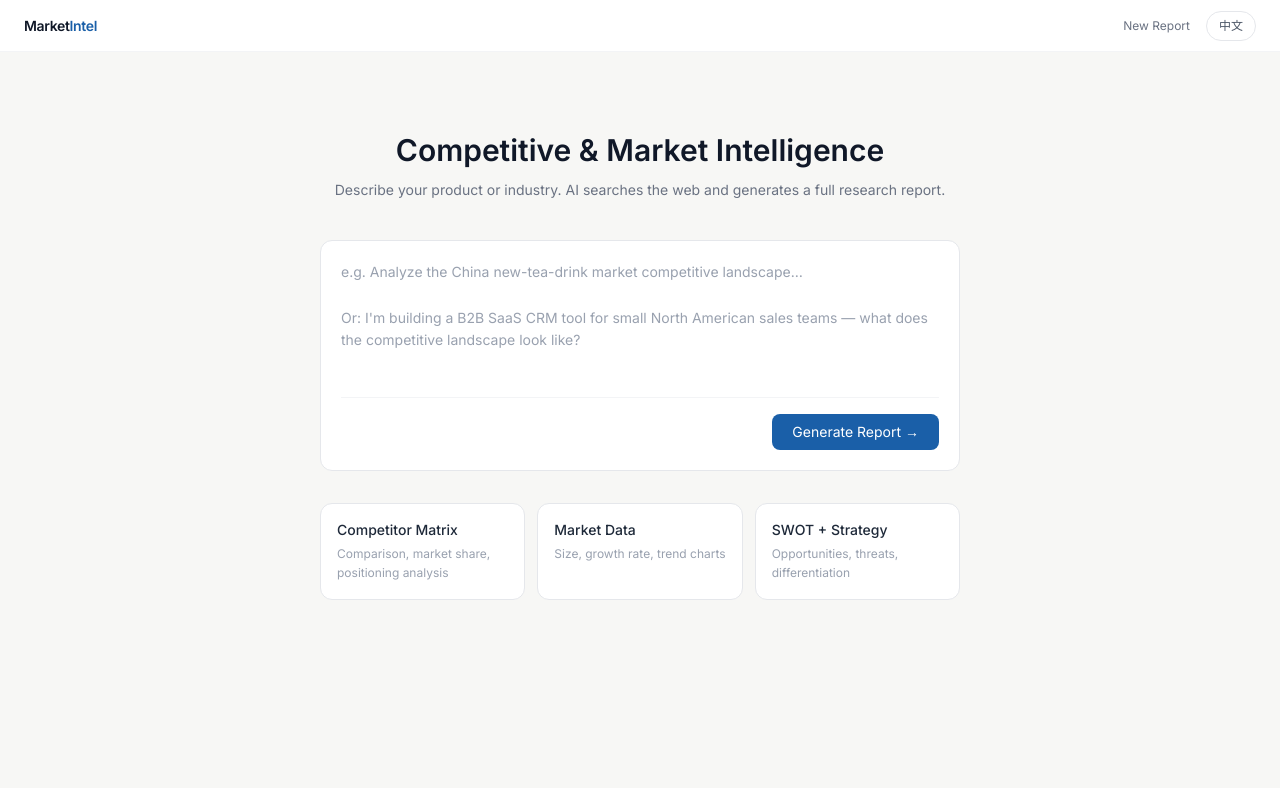
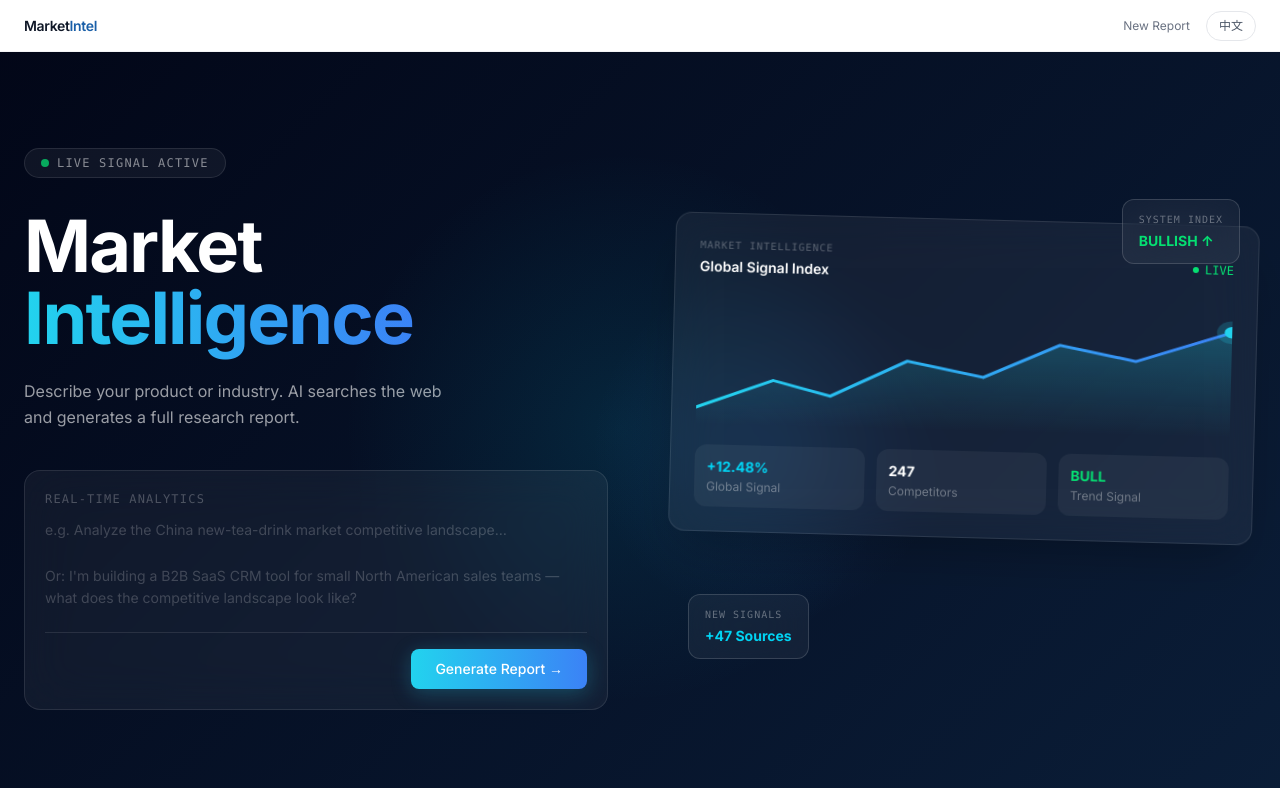
Before and after one commit to xiaoyifan227-cell/marketintel, a Next.js app: page / in a window 1280 px wide. Shown: the top 788 px of the page. Built offline with nearby package versions, Linux system fonts and the light colour scheme.

Commit message:
premium dark UI重设计：深色渐变背景、glassmorphism卡片、仪表盘mockup

```diff
--- a/src/app/page.tsx
+++ b/src/app/page.tsx
@@ -70,7 +70,7 @@ export default function Home() {
 
   if (loading) {
     return (
-      <div className="min-h-screen bg-[#F7F7F5]">
+      <div className="min-h-screen" style={{ background: 'linear-gradient(135deg, #020617 0%, #0B1F3A 100%)' }}>
         <Navbar />
         <LoadingDisplay lines={progressLines} />
       </div>
@@ -78,37 +78,105 @@ export default function Home() {
   }
 
   return (
-    <div className="min-h-screen bg-[#F7F7F5]">
+    <div className="min-h-screen relative overflow-hidden" style={{ background: 'linear-gradient(135deg, #020617 0%, #0B1F3A 100%)' }}>
+      {/* Ambient glow blobs */}
+      <div
+        className="absolute top-32 left-1/4 w-[600px] h-[600px] rounded-full pointer-events-none"
+        style={{ background: 'radial-gradient(circle, rgba(6,182,212,0.12) 0%, transparent 65%)' }}
+      />
+      <div
+        className="absolute top-64 right-1/4 w-96 h-96 rounded-full pointer-events-none"
+        style={{ background: 'radial-gradient(circle, rgba(59,130,246,0.10) 0%, transparent 65%)' }}
+      />
+
       <Navbar />
-      <div className="max-w-2xl mx-auto px-4 pt-20 pb-16">
-        <h1 className="text-3xl font-semibold text-gray-900 mb-3 text-center">{t('home.title')}</h1>
-        <p className="text-gray-500 text-center mb-10 text-sm">{t('home.subtitle')}</p>
 
-        <div className="bg-white border border-gray-200 rounded-xl p-5 mb-4">
+      {/* ── Hero ── */}
+      <div className="max-w-7xl mx-auto px-6 pt-24 pb-20">
+        <div className="grid grid-cols-1 lg:grid-cols-2 gap-16 items-center">
+
+          {/* Left: copy + input */}
+          <div>
+            {/* Live badge */}
+            <div className="inline-flex items-center gap-2 bg-white/5 border border-white/10 rounded-full px-4 py-1.5 mb-8">
+              <span className="w-2 h-2 rounded-full bg-green-400 animate-pulse" />
+              <span className="text-xs font-mono text-white/50 tracking-widest">LIVE SIGNAL ACTIVE</span>
+            </div>
+
+            {/* Headline */}
+            <h1 className="text-6xl lg:text-7xl font-bold text-white leading-none tracking-tight mb-6">
+              {locale === 'zh' ? (
+                <>
+                  竞品 & 行业<br />
+                  <span
+                    className="bg-clip-text text-transparent"
+                    style={{ backgroundImage: 'linear-gradient(90deg, #22d3ee, #3b82f6)' }}
+                  >
+                    深度情报
+                  </span>
+                </>
+              ) : (
+                <>
+                  Market<br />
+                  <span
+                    className="bg-clip-text text-transparent"
+                    style={{ backgroundImage: 'linear-gradient(90deg, #22d3ee, #3b82f6)' }}
+                  >
+                    Intelligence
+                  </span>
+                </>
+              )}
+            </h1>
+
+            {/* Subtitle */}
+            <p className="text-white/60 text-base leading-relaxed mb-10 max-w-md">
+              {t('home.subtitle')}
+            </p>
+
+            {/* Input card */}
+            <div className="bg-white/5 backdrop-blur-xl border border-white/10 rounded-2xl p-5">
+              <div className="text-xs font-mono text-white/25 tracking-widest mb-3">REAL-TIME ANALYTICS</div>
               <textarea
-            className="w-full text-sm text-gray-800 placeholder-gray-400 resize-none outline-none leading-relaxed"
-            rows={5}
+                className="w-full text-sm text-white/85 placeholder-white/20 resize-none outline-none leading-relaxed bg-transparent"
+                rows={4}
                 placeholder={t('home.placeholder')}
                 value={query}
                 onChange={e => setQuery(e.target.value)}
               />
-          <div className="flex justify-end mt-4 pt-4 border-t border-gray-100">
+              <div className="flex items-center justify-between mt-4 pt-4 border-t border-white/10">
+                {error
+                  ? <p className="text-red-400 text-xs">{error}</p>
+                  : <div />
+                }
                 <button
                   onClick={handleSubmit}
-              className="bg-[#1A5FA8] text-white text-sm px-5 py-2 rounded-lg hover:bg-[#154d8a] transition-colors"
+                  className="text-white text-sm font-medium px-6 py-2.5 rounded-lg transition-all duration-300 whitespace-nowrap shadow-lg hover:shadow-cyan-500/40"
+                  style={{
+                    background: 'linear-gradient(90deg, #22d3ee, #3b82f6)',
+                    boxShadow: '0 4px 20px rgba(34,211,238,0.25)',
+                  }}
                 >
                   {t('home.submitBtn')}
                 </button>
               </div>
             </div>
+          </div>
 
-        {error && <p className="text-red-500 text-sm mb-4">{error}</p>}
+          {/* Right: dashboard mock */}
+          <div className="relative hidden lg:block">
+            <DashboardMock />
+          </div>
+        </div>
 
-        <div className="grid grid-cols-3 gap-3 mt-8">
+        {/* Feature cards */}
+        <div className="grid grid-cols-1 sm:grid-cols-3 gap-4 mt-20">
           {(['competitors', 'market', 'swot'] as const).map(f => (
-            <div key={f} className="bg-white border border-gray-200 rounded-xl p-4">
-              <div className="text-sm font-medium text-gray-800 mb-1">{t(`home.features.${f}.title`)}</div>
-              <div className="text-xs text-gray-400 leading-relaxed">{t(`home.features.${f}.desc`)}</div>
+            <div
+              key={f}
+              className="bg-white/5 backdrop-blur-xl border border-white/10 rounded-xl p-5 hover:bg-white/[0.08] transition-all duration-300"
+            >
+              <div className="text-sm font-medium text-white/80 mb-1">{t(`home.features.${f}.title`)}</div>
+              <div className="text-xs text-white/40 leading-relaxed">{t(`home.features.${f}.desc`)}</div>
             </div>
           ))}
         </div>
@@ -117,6 +185,103 @@ export default function Home() {
   );
 }
 
+/* ─── Dashboard Mock ─── */
+function DashboardMock() {
+  // Chart points: x 0–280, y 0–90 (lower = higher on screen)
+  const pts: [number, number][] = [
+    [0, 78], [40, 58], [70, 68], [110, 42], [150, 52], [190, 28], [230, 38], [280, 16],
+  ];
+  const polyline = pts.map(([x, y]) => `${x},${y}`).join(' ');
+  const areaPath =
+    `M ${pts[0][0]},${pts[0][1]} ` +
+    pts.slice(1).map(([x, y]) => `L ${x},${y}`).join(' ') +
+    ` L 280,90 L 0,90 Z`;
+
+  return (
+    <div className="relative h-[420px]">
+
+      {/* Floating badge — top right */}
+      <div
+        className="absolute -top-5 right-4 z-20 bg-white/5 backdrop-blur-xl border border-white/15 rounded-xl px-4 py-3 animate-pulse"
+        style={{ animationDuration: '3s' }}
+      >
+        <div className="text-[10px] font-mono text-white/35 tracking-widest mb-1">SYSTEM INDEX</div>
+        <div className="text-sm font-bold text-green-400">BULLISH ↑</div>
+      </div>
+
+      {/* Main card */}
+      <div
+        className="bg-white/5 backdrop-blur-xl border border-white/10 rounded-2xl p-6 shadow-2xl"
+        style={{ transform: 'rotate(1.5deg)' }}
+      >
+        {/* Card header */}
+        <div className="flex items-center justify-between mb-5">
+          <div>
+            <div className="text-[10px] font-mono text-white/30 tracking-widest mb-1">MARKET INTELLIGENCE</div>
+            <div className="text-white font-semibold text-sm">Global Signal Index</div>
+          </div>
+          <div className="flex items-center gap-1.5">
+            <span className="w-1.5 h-1.5 rounded-full bg-green-400 animate-pulse" />
+            <span className="text-green-400 text-xs font-mono">LIVE</span>
+          </div>
+        </div>
+
+        {/* Line chart */}
+        <div className="h-32 mb-5">
+          <svg viewBox="0 0 280 90" className="w-full h-full" preserveAspectRatio="none">
+            <defs>
+              <linearGradient id="chartLine" x1="0%" y1="0%" x2="100%" y2="0%">
+                <stop offset="0%" stopColor="#22d3ee" />
+                <stop offset="100%" stopColor="#3b82f6" />
+              </linearGradient>
+              <linearGradient id="chartArea" x1="0%" y1="0%" x2="0%" y2="100%">
+                <stop offset="0%" stopColor="#22d3ee" stopOpacity="0.25" />
+                <stop offset="100%" stopColor="#22d3ee" stopOpacity="0" />
+              </linearGradient>
+            </defs>
+            <path d={areaPath} fill="url(#chartArea)" />
+            <polyline
+              points={polyline}
+              fill="none"
+              stroke="url(#chartLine)"
+              strokeWidth="2"
+              strokeLinecap="round"
+              strokeLinejoin="round"
+            />
+            {/* End-point pulse */}
+            <circle cx={pts[pts.length - 1][0]} cy={pts[pts.length - 1][1]} r="4" fill="#22d3ee" />
+            <circle cx={pts[pts.length - 1][0]} cy={pts[pts.length - 1][1]} r="8" fill="#22d3ee" fillOpacity="0.2" />
+          </svg>
+        </div>
+
+        {/* Stat grid */}
+        <div className="grid grid-cols-3 gap-3">
+          {[
+            { value: '+12.48%', label: 'Global Signal', color: 'text-cyan-400' },
+            { value: '247',     label: 'Competitors',   color: 'text-white' },
+            { value: 'BULL',    label: 'Trend Signal',  color: 'text-green-400' },
+          ].map(({ value, label, color }) => (
+            <div key={label} className="bg-white/5 rounded-xl p-3">
+              <div className={`${color} text-sm font-bold`}>{value}</div>
+              <div className="text-white/35 text-xs mt-0.5">{label}</div>
+            </div>
+          ))}
+        </div>
+      </div>
+
+      {/* Floating badge — bottom left */}
+      <div
+        className="absolute -bottom-5 left-4 z-20 bg-white/5 backdrop-blur-xl border border-white/15 rounded-xl px-4 py-3"
+        style={{ animation: 'pulse 4s ease-in-out infinite' }}
+      >
+        <div className="text-[10px] font-mono text-white/35 tracking-widest mb-1">NEW SIGNALS</div>
+        <div className="text-sm font-bold text-cyan-400">+47 Sources</div>
+      </div>
+    </div>
+  );
+}
+
+/* ─── Loading Screen ─── */
 function LoadingDisplay({ lines }: { lines: string[] }) {
   const { t } = useLanguage();
   const bottomRef = useRef<HTMLDivElement>(null);
@@ -129,21 +294,22 @@ function LoadingDisplay({ lines }: { lines: string[] }) {
 
   return (
     <div className="max-w-xl mx-auto px-4 pt-24">
-      <h2 className="text-lg font-medium text-gray-800 mb-2">{t('loading.title')}</h2>
-      <p className="text-xs text-gray-400 mb-5">{t('loading.found')}</p>
+      <h2 className="text-lg font-medium text-white/80 mb-2">{t('loading.title')}</h2>
+      <p className="text-xs text-white/30 mb-5">{t('loading.found')}</p>
 
-      {/* progress bar */}
-      <div className="h-1 bg-gray-100 rounded-full overflow-hidden mb-6">
+      <div className="h-1 bg-white/10 rounded-full overflow-hidden mb-6">
         <div
-          className="h-full bg-[#1A5FA8] rounded-full transition-all duration-700"
-          style={{ width: `${progress}%` }}
+          className="h-full rounded-full transition-all duration-700"
+          style={{
+            width: `${progress}%`,
+            background: 'linear-gradient(90deg, #22d3ee, #3b82f6)',
+          }}
         />
       </div>
 
-      {/* live log */}
-      <div className="bg-white border border-gray-200 rounded-xl p-5 font-mono text-xs space-y-2 min-h-[140px]">
+      <div className="bg-white/5 backdrop-blur-xl border border-white/10 rounded-xl p-5 font-mono text-xs space-y-2 min-h-[140px]">
         {lines.length === 0 && (
-          <div className="text-gray-300 animate-pulse">initializing…</div>
+          <div className="text-white/20 animate-pulse">initializing…</div>
         )}
         {lines.map((line, i) => (
           <div
@@ -151,17 +317,17 @@ function LoadingDisplay({ lines }: { lines: string[] }) {
             className="flex items-start gap-2 animate-fade-in"
             style={{ animationDelay: `${i * 50}ms` }}
           >
-            <span className={i === lines.length - 1 ? 'text-[#1A5FA8]' : 'text-green-500'}>
+            <span className={i === lines.length - 1 ? 'text-cyan-400' : 'text-green-500'}>
               {i === lines.length - 1 ? '›' : '✓'}
             </span>
-            <span className={i === lines.length - 1 ? 'text-gray-700' : 'text-gray-400'}>
+            <span className={i === lines.length - 1 ? 'text-white/70' : 'text-white/35'}>
               {line}
             </span>
           </div>
         ))}
         {lines.length > 0 && (
-          <div className="flex items-center gap-1 text-gray-300">
-            <span className="inline-block w-1.5 h-3 bg-gray-300 animate-pulse rounded-sm" />
+          <div className="flex items-center gap-1 text-white/20">
+            <span className="inline-block w-1.5 h-3 bg-white/20 animate-pulse rounded-sm" />
           </div>
         )}
         <div ref={bottomRef} />
```
Lines whose indentation alone changed are shown as unchanged.
